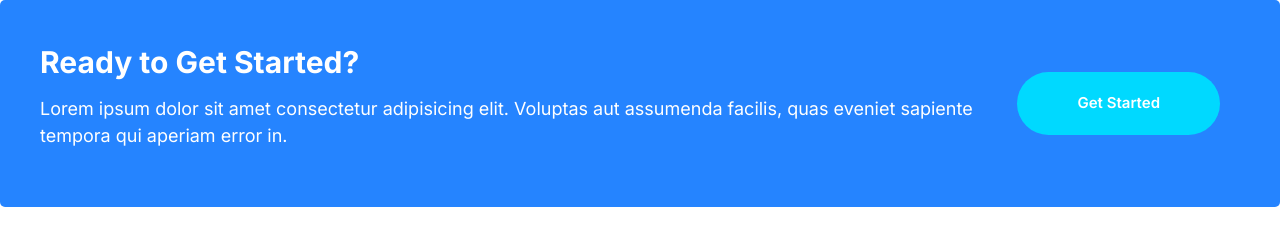
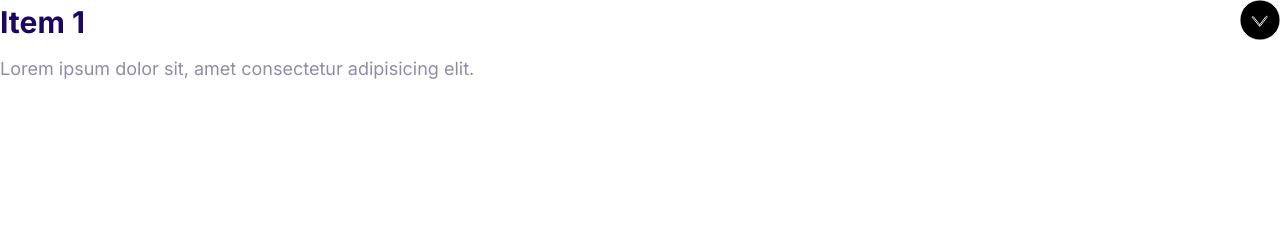
Before and after one commit to prince-seyramba/html-css-study, a plain HTML site: page index.html in a window 1280 px wide. Drawn offline with Linux system fonts and the light colour scheme.

Commit message:
Collapsible icon execution.

```diff
--- a/CSS/style.css
+++ b/CSS/style.css
@@ -169,8 +169,8 @@ a {
   fill: var(--color-primary);
 }
 
-.icon--white {
-  fill: #fff;
+.icon--collapsible {
+  stroke: #fff;
 }
 
 .icon-container {
@@ -535,3 +535,35 @@ a {
     margin: 0 2rem;
   }
 }
+
+/*  Collapsible */
+.collapsible__header {
+  display: flex;
+  justify-content: space-between;
+}
+
+.collapsible__heading {
+  margin-top: 0;
+  font-size: 3rem;
+}
+
+.collapsible__chevron {
+  transform: rotate(-90deg);
+  transition: 0.3s;
+}
+
+.collapsible__content {
+  max-height: 0;
+  overflow: hidden;
+  opacity: 0;
+  transition: all 0.3s;
+}
+
+.collapsible--expanded .collapsible__chevron {
+  transform: rotate(0);
+}
+
+.collapsible--expanded .collapsible__content {
+  max-height: 100vh;
+  opacity: 1;
+}
--- a/index.html
+++ b/index.html
@@ -15,18 +15,17 @@
     <link rel="stylesheet" href="/CSS/style.css" />
   </head>
   <body>
-    <div class="callout callout--primary">
-      <div class="grid grid--1x2">
-        <div class="callout__content">
-          <h2 class="callout__heading">Ready to Get Started?</h2>
-          <p>
-            Lorem ipsum dolor sit amet consectetur adipisicing elit. Voluptas
-            aut assumenda facilis, quas eveniet sapiente tempora qui aperiam
-            error in.
-          </p>
-        </div>
-        <a href="#" class="btn btn--secondary btn--stretched">Get Started</a>
+    <div class="collapsible collapsible--expanded">
+      <header class="collapsible__header">
+        <h2 class="collapsible__heading">Item 1</h2>
+        <svg class="icon icon--collapsible collapsible__chevron">
+          <use xlink:href="images/sprite.svg#chevron"></use>
+        </svg>
+      </header>
+      <div class="collapsible__content">
+        Lorem ipsum dolor sit, amet consectetur adipisicing elit.
       </div>
     </div>
+    <script src="js/main.js"></script>
   </body>
 </html>
--- /dev/null
+++ b/js/main.js
@@ -0,0 +1,6 @@
+const collapsibles = document.querySelectorAll(".collapsible");
+collapsibles.forEach((item) =>
+  item.addEventListener("click", function () {
+    this.classList.toggle("collapsible--expanded");
+  })
+);
```
Also changed, not shown: components/collapsible.html (added, +12 -0 lines).
